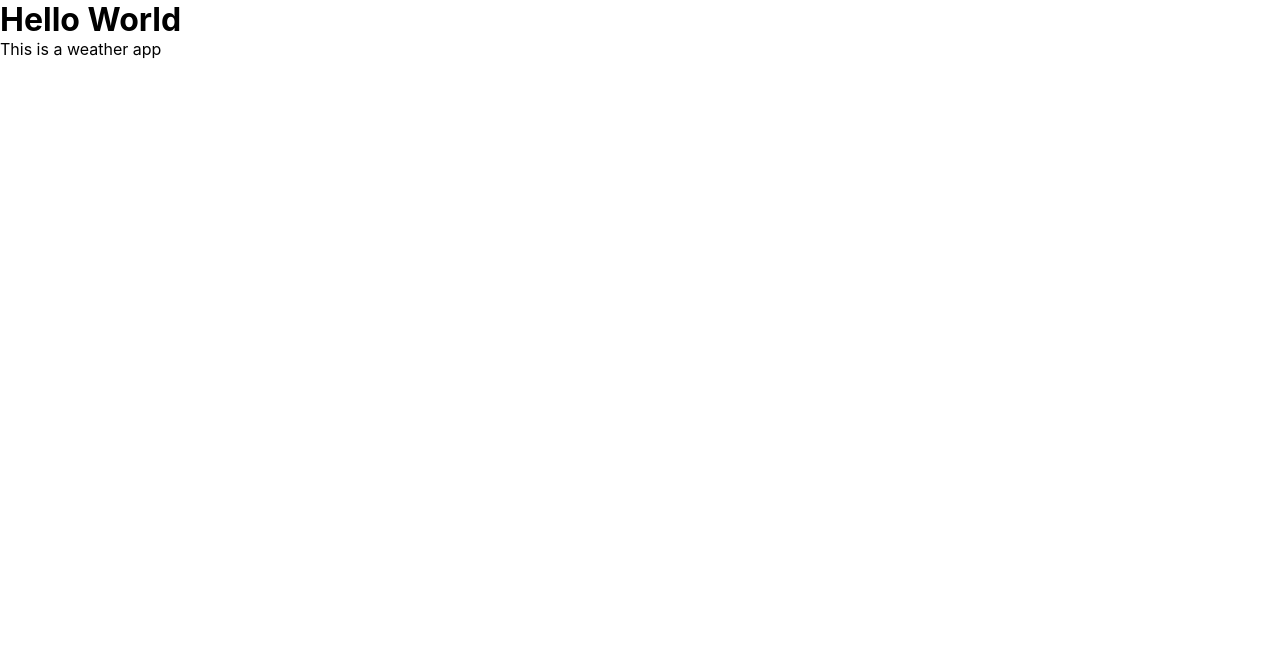
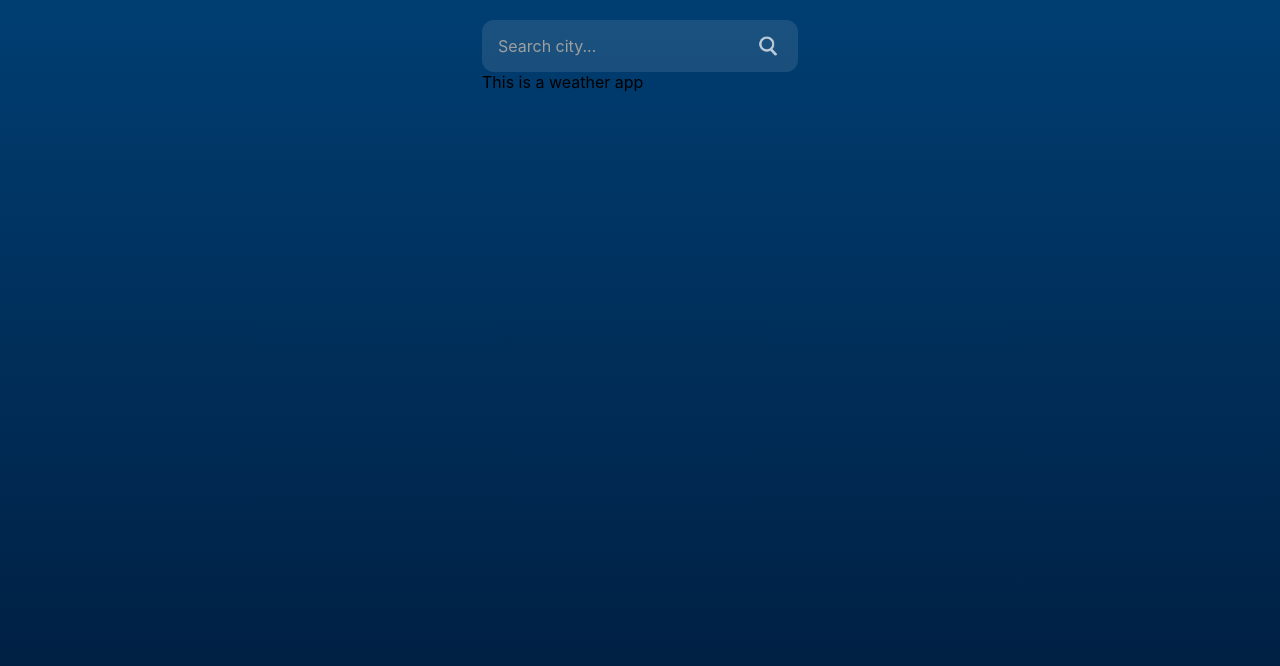
Before and after one commit to saadhinnafiz/weather-app, a React (Vite) app: page / in a window 1280 px wide. Shown: the top 666 px of the page. Built offline with nearby package versions, Linux system fonts and the light colour scheme.

Commit message:
feat: scaffold weather app components and add SearchBar with styling

```diff
--- a/src/App.tsx
+++ b/src/App.tsx
@@ -1,10 +1,16 @@
 import "./App.css";
 
+import SearchBar from "./components/SearchBar";
+
 export default function App() {
+  // functions
+  function handleSearch(city: string) {
+    console.log(city);
+  }
+
   return (
     <>
-      <h1>Hello World</h1>
-      <p>This is a weather app</p>
+      <SearchBar onSearch={handleSearch} /> <p>This is a weather app</p>
     </>
   );
 }
--- /dev/null
+++ b/src/components/SearchBar.css
@@ -0,0 +1,56 @@
+.search-bar {
+  display: flex;
+  align-items: center;
+  gap: 8px;
+  background: rgba(255, 255, 255, 0.1);
+  border-radius: 12px;
+  padding: 12px 16px;
+  width: 100%;
+  max-width: 390px;
+}
+
+.search-input {
+  flex: 1;
+  background: transparent;
+  border: none;
+  outline: none;
+  color: white;
+  font-size: 1rem;
+  font-family: Inter, Arial, sans-serif;
+}
+
+.search-input::placeholder {
+  color: var(--cool-steel);
+}
+
+.search-button {
+  background: transparent;
+  border: none;
+  cursor: pointer;
+  padding: 4px;
+  display: flex;
+  align-items: center;
+  border-radius: 6px;
+  transition: background 0.2s ease;
+}
+
+.search-button:hover {
+  background: rgba(255, 255, 255, 0.1);
+}
+
+.search-button:active {
+  transform: scale(0.9);
+  background: rgba(255, 255, 255, 0.15);
+}
+
+.search-icon {
+  width: 20px;
+  height: 20px;
+  filter: brightness(0) invert(1);
+  opacity: 0.7;
+  transition: opacity 0.2s ease;
+}
+
+.search-button:hover .search-icon {
+  opacity: 1;
+}
--- /dev/null
+++ b/src/components/SearchBar.tsx
@@ -0,0 +1,28 @@
+import "./SearchBar.css";
+import searchIcon from "../assets/search.png";
+
+type SearchBarProps = {
+  onSearch: (city: string) => void;
+};
+
+export default function SearchBar(props: SearchBarProps) {
+  function handleSubmit(formData: FormData) {
+    const city = formData.get("city") as string;
+    if (!city) return;
+    props.onSearch(city);
+  }
+
+  return (
+    <form action={handleSubmit} className="search-bar">
+      <input
+        type="text"
+        name="city"
+        placeholder="Search city..."
+        className="search-input"
+      />
+      <button type="submit" className="search-button">
+        <img src={searchIcon} alt="Search" className="search-icon" />
+      </button>
+    </form>
+  );
+}
--- a/src/index.css
+++ b/src/index.css
@@ -4,6 +4,20 @@
   padding: 0;
 }
 
+:root {
+  --inferno: #a60e0e;
+  --charcoal: #565656;
+  --cool-steel: #9f9f9f;
+  --frosted-blue: #99daf2;
+  --yale-blue: #003e72;
+}
+
 body {
+  background: linear-gradient(180deg, #003e72, #001a3a);
+  min-height: 100vh;
   font-family: Inter, Arial, sans-serif;
+  display: flex;
+  justify-content: center;
+  align-items: flex-start;
+  padding: 20px;
 }
```
Also changed, not shown: src/assets/search.png (added), src/components/Forecast.css (added), src/components/Forecast.tsx (added), src/components/StatsRow.css (added), src/components/StatsRow.tsx (added), src/components/WeatherDisplay.css (added), src/components/WeatherDisplay.tsx (added).
